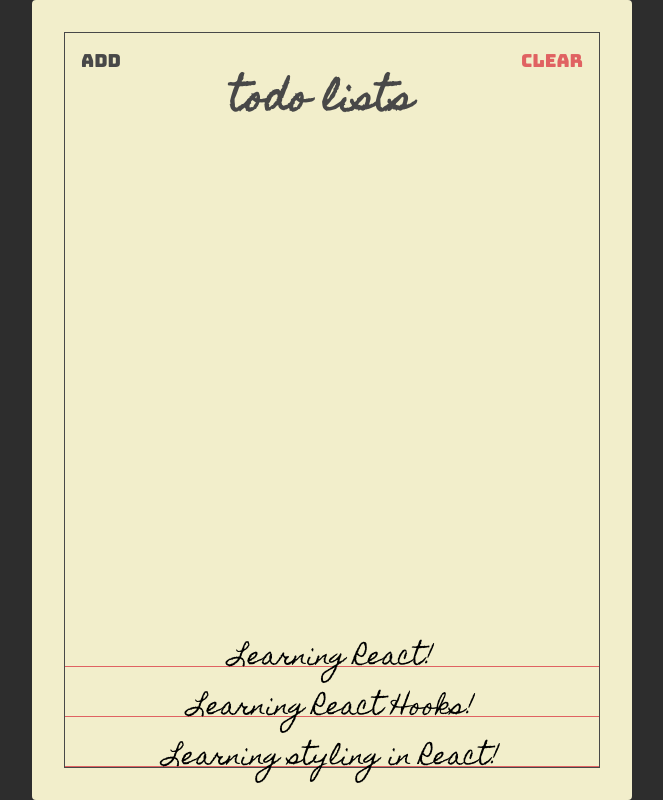
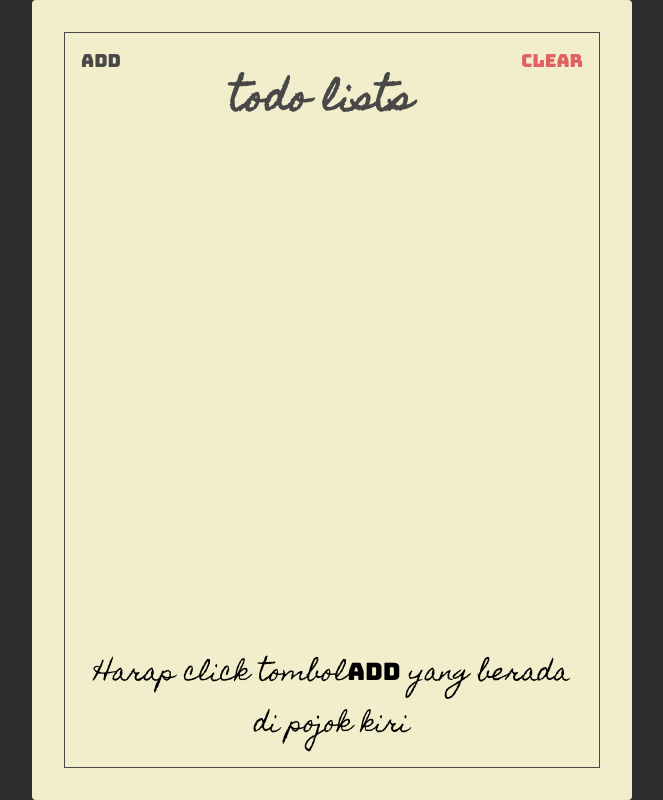
Before and after one commit to jaka-sketch/react-todolist, a React (Create React App) app: page / in a window 1280 px wide. Both pictures are taken after a click on the button "Clear". Shown: the whole page, without its empty margins (308-971 px from the left). Built offline with nearby package versions, Linux system fonts and the light colour scheme.

Commit message:
membuat delet function dan placeholder

```diff
--- a/src/components/Header.jsx
+++ b/src/components/Header.jsx
@@ -1,21 +1,24 @@
 import React from "react";
 import PropTypes from "prop-types";
 
-const Header = ({ showAddToggle, showAdd }) => {
+const Header = ({ showAddToggle, showAdd, clearTodos }) => {
   return (
     <section className="header">
       <button className="header-btn main-black-color" onClick={showAddToggle}>
         {showAdd ? "Finish" : "Add"}
       </button>
       <h1 className="header-title">Todo Lists</h1>
-      <button className="header-btn main-red-color">Clear</button>
+      <button className="header-btn main-red-color" onClick={clearTodos}>
+        Clear
+      </button>
     </section>
   );
 };
 
 Header.propTypes = {
   showAddToggle: PropTypes.func.isRequired,
-  showAdd: PropTypes.func.isRequired
+  showAdd: PropTypes.func.isRequired,
+  clearTodos: PropTypes.func.isRequired
 };
 
 export default Header;
--- a/src/components/Todos.jsx
+++ b/src/components/Todos.jsx
@@ -6,7 +6,8 @@
 const Todos = ({ todos, completeTodo }) => {
   return (
     <section className="Todos">
-      {todos.map((todo, index) => {
+      {todos.length > 0 &&
+        todos.map((todo, index) => {
           return (
             <Todo
               key={index}
@@ -17,6 +18,13 @@
             />
           );
         })}
+      {todos.length === 0 && (
+        <div className="todo-placeholder-text">
+          Harap click tombol{""}
+          <span className="add-button-placeholder-text">Add</span> yang berada
+          di pojok kiri
+        </div>
+      )}
     </section>
   );
 };
--- a/src/pages/TodoList.jsx
+++ b/src/pages/TodoList.jsx
@@ -14,14 +14,12 @@
   const [showAdd, setShowAdd] = useState(false);
 
   const addTodo = (value) => {
-
     if (todos.length < 10) {
       const addedTodo = [...todos, { text: value, isCompleted: false }];
 
       setTodos(addedTodo);
-
     } else {
-      alert ("Only 10 todos is allowed!")
+      alert("Only 10 todos is allowed!");
     }
   };
   const completeTodo = (index) => {
@@ -30,13 +28,18 @@
 
     setTodos(addedTodo);
   };
+  const clearTodos = () => setTodos([]);
   const showAddToggle = () => setShowAdd(!showAdd);
 
   console.log("todos", todos);
 
   return (
     <Paper>
-      <Header showAddToggle={showAddToggle} showAdd={showAdd} />
+      <Header
+        showAddToggle={showAddToggle}
+        showAdd={showAdd}
+        clearTodos={clearTodos}
+      />
       <TodoForm addTodo={addTodo} showAdd={showAdd} />
       <Todos todos={todos} completeTodo={completeTodo} />
     </Paper>
--- a/src/styles.css
+++ b/src/styles.css
@@ -158,3 +158,15 @@
   left: 50%;
   transform: translate(-50%);
 }
+
+.todo-placeholder-text {
+  font-family: "Homemade Apple", sans-serif;
+  font-size: 24px;
+  text-align: center;
+  padding: 16px;
+}
+
+.add-button-placeholder-text {
+  font-family: "Bungee", sans-serif;
+  font-size: 24px;
+}
```
Lines whose indentation alone changed are shown as unchanged.
